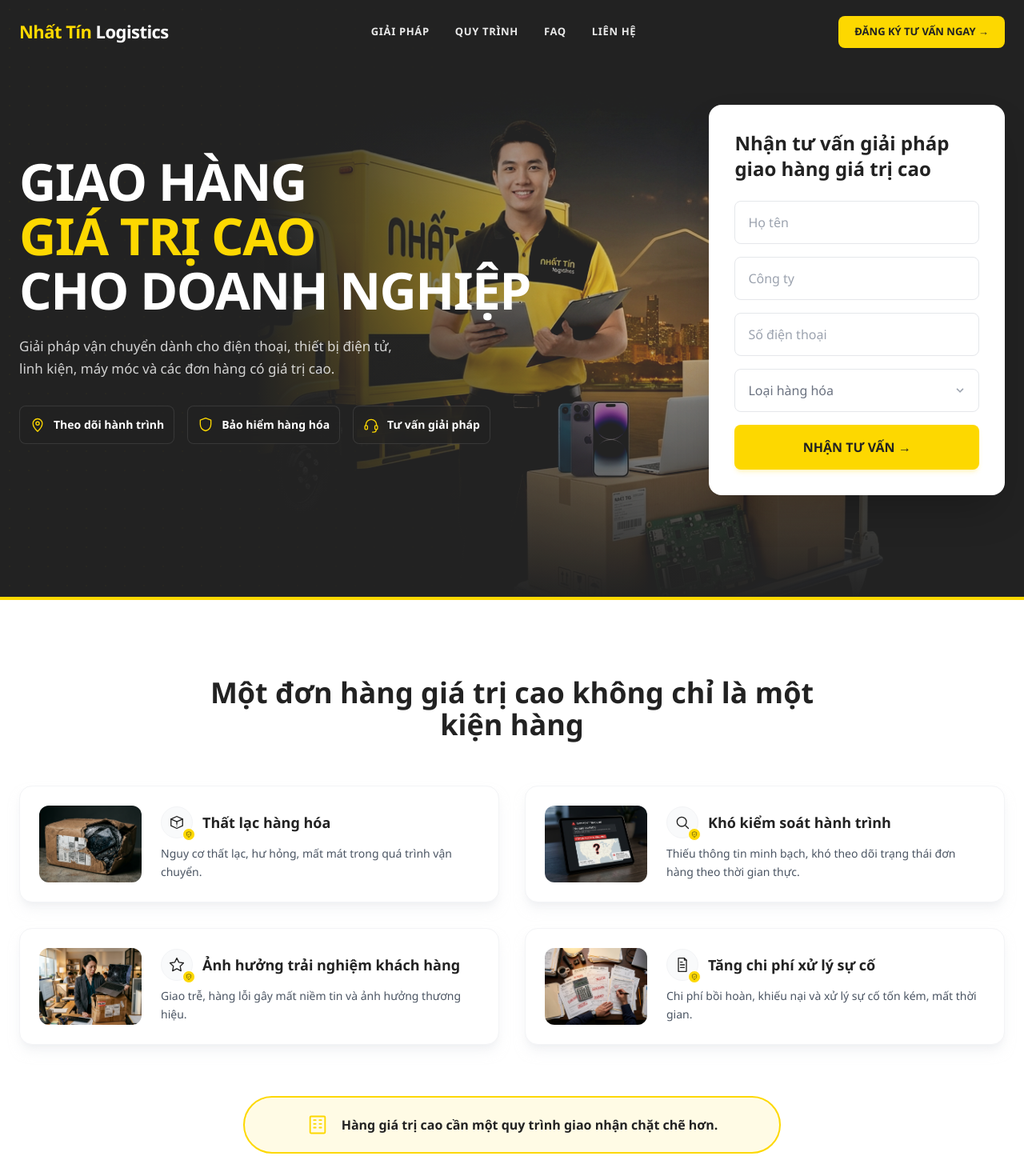
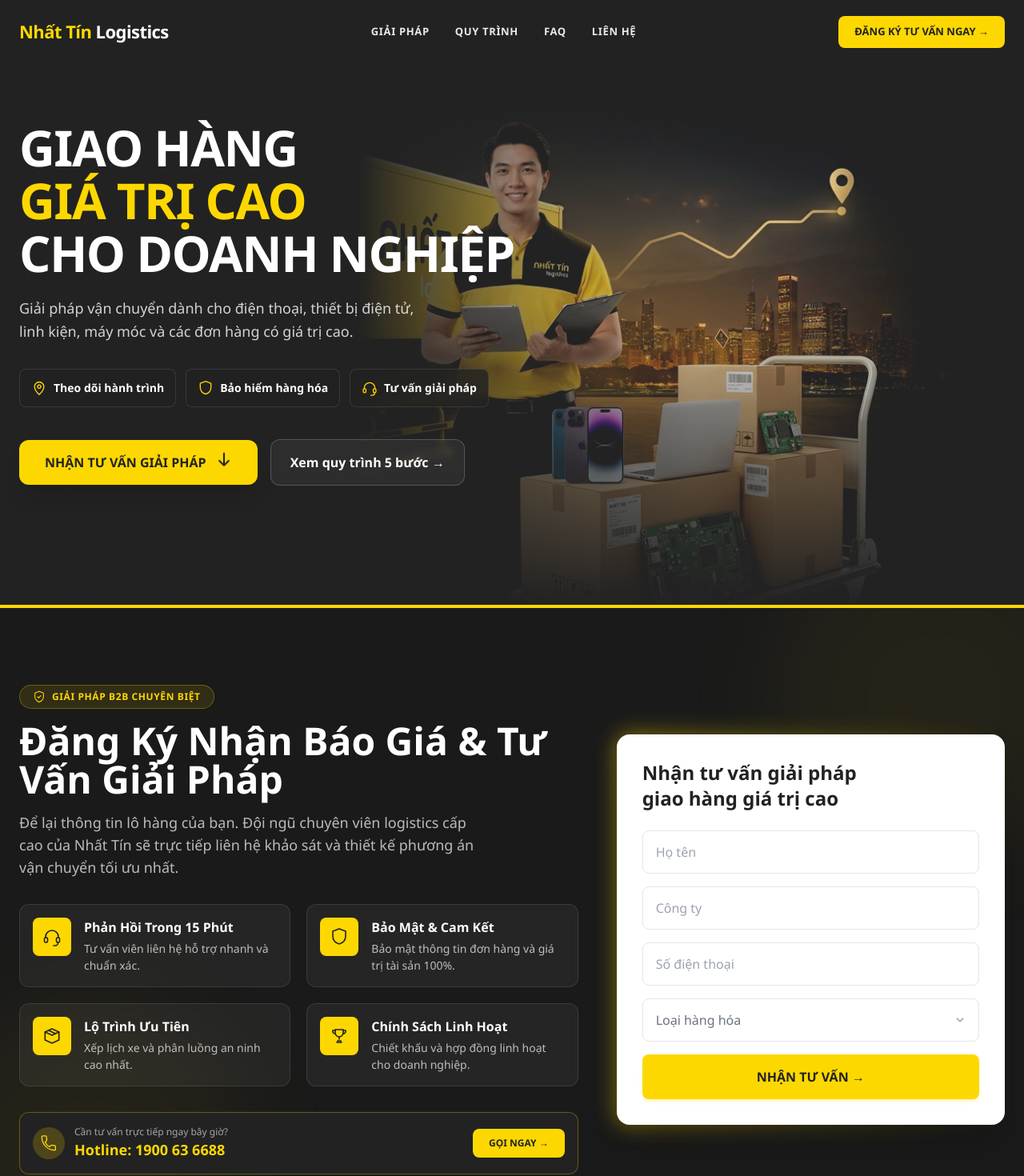
Before and after one commit to virutngocanhcao-a11y/ntl-guihanggiatricao, a Next.js app: page / in a window 1280 px wide. Shown: the top 1470 px of the page at 80% size. Built offline with nearby package versions, Linux system fonts and the light colour scheme.

Commit message:
Move LeadForm to dedicated ConsultationSection below Hero for unblocked Key Visual view

```diff
--- a/app/page.tsx
+++ b/app/page.tsx
@@ -1,6 +1,7 @@
 import { getContent } from "@/lib/get-content";
 import Header from "@/components/landing/Header";
 import Hero from "@/components/landing/Hero";
+import ConsultationSection from "@/components/landing/ConsultationSection";
 import PainPoints from "@/components/landing/PainPoints";
 import ProductCategories from "@/components/landing/ProductCategories";
 import ProcessSteps from "@/components/landing/ProcessSteps";
@@ -20,6 +21,7 @@
     <>
       <Header global={content.global} />
       <Hero content={content.hero} />
+      <ConsultationSection />
       <PainPoints
         intro={content.painPointsIntro}
         items={content.painPoints}
--- /dev/null
+++ b/components/landing/ConsultationSection.tsx
@@ -0,0 +1,106 @@
+import Icon from "@/components/Icon";
+import LeadForm from "./LeadForm";
+
+export default function ConsultationSection() {
+  return (
+    <section id="dang-ky" className="relative bg-[#1a1a1a] text-white py-16 md:py-24 overflow-hidden scroll-mt-10 border-b border-[#fdd800]/20">
+      {/* Background decorations */}
+      <div className="absolute top-0 right-0 w-96 h-96 bg-[#fdd800]/5 rounded-full blur-3xl pointer-events-none -mr-20 -mt-20"></div>
+      <div className="absolute bottom-0 left-0 w-96 h-96 bg-[#fdd800]/5 rounded-full blur-3xl pointer-events-none -ml-20 -mb-20"></div>
+
+      <div className="relative z-10 mx-auto max-w-7xl px-6">
+        <div className="grid lg:grid-cols-12 gap-12 items-center">
+
+          {/* Left Column: Value Prop & Trust */}
+          <div className="lg:col-span-7 space-y-8">
+            <div>
+              <div className="inline-flex items-center gap-2 rounded-full border border-[#fdd800]/30 bg-[#fdd800]/10 px-4 py-1.5 text-xs font-bold uppercase tracking-wider text-[#fdd800]">
+                <Icon name="shield-check" className="h-4 w-4 text-[#fdd800]" />
+                Giải pháp B2B Chuyên Biệt
+              </div>
+              <h2 className="mt-4 text-3xl font-extrabold text-white md:text-4xl lg:text-5xl leading-tight">
+                Đăng Ký Nhận Báo Giá &amp; Tư Vấn Giải Pháp
+              </h2>
+              <p className="mt-4 text-base md:text-lg text-white/70 leading-relaxed max-w-xl">
+                Để lại thông tin lô hàng của bạn. Đội ngũ chuyên viên logistics cấp cao của Nhất Tín sẽ trực tiếp liên hệ khảo sát và thiết kế phương án vận chuyển tối ưu nhất.
+              </p>
+            </div>
+
+            {/* 3 Value Pillars */}
+            <div className="grid sm:grid-cols-2 gap-5">
+              <div className="flex gap-4 p-4 rounded-xl bg-white/5 border border-white/10 backdrop-blur-sm">
+                <div className="flex h-12 w-12 shrink-0 items-center justify-center rounded-lg bg-[#fdd800] text-[#222222]">
+                  <Icon name="headset" className="h-6 w-6" />
+                </div>
+                <div>
+                  <h3 className="text-base font-bold text-white">Phản Hồi Trong 15 Phút</h3>
+                  <p className="mt-1 text-sm text-white/70 leading-normal">Tư vấn viên liên hệ hỗ trợ nhanh và chuẩn xác.</p>
+                </div>
+              </div>
+
+              <div className="flex gap-4 p-4 rounded-xl bg-white/5 border border-white/10 backdrop-blur-sm">
+                <div className="flex h-12 w-12 shrink-0 items-center justify-center rounded-lg bg-[#fdd800] text-[#222222]">
+                  <Icon name="shield" className="h-6 w-6" />
+                </div>
+                <div>
+                  <h3 className="text-base font-bold text-white">Bảo Mật &amp; Cam Kết</h3>
+                  <p className="mt-1 text-sm text-white/70 leading-normal">Bảo mật thông tin đơn hàng và giá trị tài sản 100%.</p>
+                </div>
+              </div>
+
+              <div className="flex gap-4 p-4 rounded-xl bg-white/5 border border-white/10 backdrop-blur-sm">
+                <div className="flex h-12 w-12 shrink-0 items-center justify-center rounded-lg bg-[#fdd800] text-[#222222]">
+                  <Icon name="package" className="h-6 w-6" />
+                </div>
+                <div>
+                  <h3 className="text-base font-bold text-white">Lộ Trình Ưu Tiên</h3>
+                  <p className="mt-1 text-sm text-white/70 leading-normal">Xếp lịch xe và phân luồng an ninh cao nhất.</p>
+                </div>
+              </div>
+
+              <div className="flex gap-4 p-4 rounded-xl bg-white/5 border border-white/10 backdrop-blur-sm">
+                <div className="flex h-12 w-12 shrink-0 items-center justify-center rounded-lg bg-[#fdd800] text-[#222222]">
+                  <Icon name="trophy" className="h-6 w-6" />
+                </div>
+                <div>
+                  <h3 className="text-base font-bold text-white">Chính Sách Linh Hoạt</h3>
+                  <p className="mt-1 text-sm text-white/70 leading-normal">Chiết khấu và hợp đồng linh hoạt cho doanh nghiệp.</p>
+                </div>
+              </div>
+            </div>
+
+            {/* Hotline banner */}
+            <div className="flex flex-col sm:flex-row items-center justify-between gap-4 p-4 rounded-xl bg-[#222222] border border-[#fdd800]/30">
+              <div className="flex items-center gap-3">
+                <div className="flex h-10 w-10 items-center justify-center rounded-full bg-[#fdd800]/20 text-[#fdd800]">
+                  <Icon name="phone" className="h-5 w-5" />
+                </div>
+                <div>
+                  <p className="text-xs font-medium text-white/60">Cần tư vấn trực tiếp ngay bây giờ?</p>
+                  <p className="text-lg font-extrabold text-[#fdd800]">Hotline: 1900 63 6688</p>
+                </div>
+              </div>
+              <a
+                href="tel:19006366888"
+                className="w-full sm:w-auto text-center rounded-lg bg-[#fdd800] px-5 py-2.5 text-xs font-bold uppercase text-[#222222] hover:bg-[#ffe340] transition-colors shadow"
+              >
+                Gọi Ngay →
+              </a>
+            </div>
+          </div>
+
+          {/* Right Column: Lead Form */}
+          <div className="lg:col-span-5 w-full max-w-md mx-auto lg:max-w-none">
+            <div className="relative">
+              <div className="absolute -inset-1 rounded-3xl bg-gradient-to-r from-[#fdd800]/40 to-transparent blur-md pointer-events-none"></div>
+              <div className="relative">
+                <LeadForm />
+              </div>
+            </div>
+          </div>
+
+        </div>
+      </div>
+    </section>
+  );
+}
--- a/components/landing/Hero.tsx
+++ b/components/landing/Hero.tsx
@@ -1,56 +1,74 @@
 import Image from "next/image";
 import Icon from "@/components/Icon";
-import LeadForm from "./LeadForm";
 import { HeroContent } from "@/lib/content-schema";
 
 export default function Hero({ content }: { content: HeroContent }) {
   return (
-    <section className="relative bg-[#222222] text-white overflow-hidden min-h-[680px] xl:h-[750px] flex items-center" id="dang-ky">
+    <section className="relative bg-[#222222] text-white overflow-hidden min-h-[640px] lg:h-[720px] xl:h-[760px] flex items-center pt-24 lg:pt-0">
 
-      {/* Background Graphic & Visual */}
-      <div className="absolute inset-0 z-0 flex justify-center lg:justify-end opacity-90 mix-blend-lighten pointer-events-none">
-        <div className="relative w-full h-full lg:w-[75%] max-w-[1200px]">
+      {/* Background Graphic & Visual - Fully visible and unblocked */}
+      <div className="absolute inset-0 z-0 flex justify-end opacity-95 mix-blend-lighten pointer-events-none">
+        <div className="relative w-full h-full lg:w-[68%] xl:w-[65%] max-w-[1300px]">
           <Image
             src={content.heroImage}
-            alt="Giao hàng giá trị cao"
+            alt="Giao hàng giá trị cao Nhất Tín Logistics"
             fill
             style={{ objectFit: "cover", objectPosition: "center right" }}
             priority
+            sizes="(max-width: 1024px) 100vw, 1300px"
           />
-          {/* Subtle gradient to fade into background naturally */}
+          {/* Subtle gradients to seamlessly merge edges into background */}
           <div className="absolute inset-0 bg-gradient-to-t from-[#222222] via-transparent to-transparent"></div>
-          <div className="absolute inset-0 bg-gradient-to-r from-[#222222] via-transparent to-transparent"></div>
+          <div className="absolute inset-0 bg-gradient-to-r from-[#222222] via-[#222222]/40 to-transparent lg:w-1/2"></div>
         </div>
       </div>
 
-      {/* Very faint dotted pattern on the left side only to avoid clutter */}
-      <div className="absolute inset-y-0 left-0 w-1/2 z-0 opacity-[0.03] pointer-events-none bg-[radial-gradient(#fdd800_1px,transparent_1px)] [background-size:24px_24px] [mask-image:linear-gradient(to_right,white,transparent)]"></div>
+      {/* Very faint dotted pattern on the left side */}
+      <div className="absolute inset-y-0 left-0 w-1/3 z-0 opacity-[0.03] pointer-events-none bg-[radial-gradient(#fdd800_1px,transparent_1px)] [background-size:24px_24px] [mask-image:linear-gradient(to_right,white,transparent)]"></div>
 
-      <div className="relative z-10 mx-auto flex w-full max-w-7xl flex-col lg:flex-row items-center justify-between gap-10 px-6 py-12 lg:py-0">
+      <div className="relative z-10 mx-auto flex w-full max-w-7xl items-center px-6 py-12 lg:py-0">
 
-        {/* LEFT: TEXT (approx 40%) */}
-        <div className="w-full lg:w-[45%] xl:w-[40%] shrink-0">
-          <h1 className="text-4xl font-extrabold leading-[1.1] md:text-5xl lg:text-[54px] xl:text-[64px] uppercase tracking-tight">
+        {/* LEFT: TEXT & ACTION */}
+        <div className="w-full lg:w-[52%] xl:w-[48%] shrink-0">
+          <h1 className="text-4xl font-extrabold leading-[1.08] md:text-5xl lg:text-[54px] xl:text-[62px] uppercase tracking-tight">
             <span className="text-white block">{content.titleLine1}</span>
             <span className="text-[#fdd800] block mt-1 mb-1">{content.titleLine2}</span>
             <span className="text-white block whitespace-nowrap">{content.titleLine3}</span>
           </h1>
-          <p className="mt-6 max-w-[480px] text-white/80 text-[17px] leading-relaxed">
+
+          <p className="mt-6 max-w-[500px] text-white/80 text-[16px] md:text-[18px] leading-relaxed">
             {content.subtitle}
           </p>
-          <div className="mt-8 flex flex-wrap lg:flex-nowrap items-center justify-start gap-4">
+
+          {/* 3 Badges on 1 row */}
+          <div className="mt-8 flex flex-wrap sm:flex-nowrap items-center justify-start gap-3 max-w-xl">
             {content.badges.map((badge) => (
-              <div key={badge.label} className="flex flex-1 items-center justify-center lg:justify-start gap-2.5 rounded-lg border border-white/10 bg-[#222222]/60 px-3 py-2.5 text-[13px] xl:text-sm font-semibold text-white backdrop-blur-md whitespace-nowrap h-12">
+              <div key={badge.label} className="flex flex-1 items-center justify-center sm:justify-start gap-2 rounded-lg border border-white/10 bg-[#222222]/80 px-3.5 py-2.5 text-[13px] xl:text-sm font-semibold text-white backdrop-blur-md whitespace-nowrap h-12">
                 <Icon name={badge.icon} className="h-5 w-5 text-[#fdd800] shrink-0" />
                 {badge.label}
               </div>
             ))}
           </div>
-        </div>
 
-        {/* RIGHT: FORM (approx 30%) */}
-        <div className="w-full max-w-[400px] lg:w-[30%] shrink-0 relative z-20">
-          <LeadForm />
+          {/* CTA Buttons */}
+          <div className="mt-10 flex flex-col sm:flex-row items-stretch sm:items-center gap-4">
+            <a
+              href="#dang-ky"
+              className="inline-flex items-center justify-center gap-3 rounded-xl bg-[#fdd800] px-8 py-4 text-base font-extrabold uppercase text-[#222222] hover:bg-[#ffe340] transition-all shadow-xl hover:shadow-2xl hover:scale-105"
+            >
+              Nhận tư vấn giải pháp
+              <svg className="h-5 w-5 animate-bounce" fill="none" viewBox="0 0 24 24" stroke="currentColor">
+                <path strokeLinecap="round" strokeLinejoin="round" strokeWidth={2.5} d="M19 14l-7 7m0 0l-7-7m7 7V3" />
+              </svg>
+            </a>
+            <a
+              href="#quy-trinh"
+              className="inline-flex items-center justify-center gap-2 rounded-xl border border-white/20 bg-white/5 px-6 py-4 text-base font-bold text-white hover:bg-white/10 transition-colors backdrop-blur-sm"
+            >
+              Xem quy trình 5 bước &rarr;
+            </a>
+          </div>
+
         </div>
 
       </div>
```
